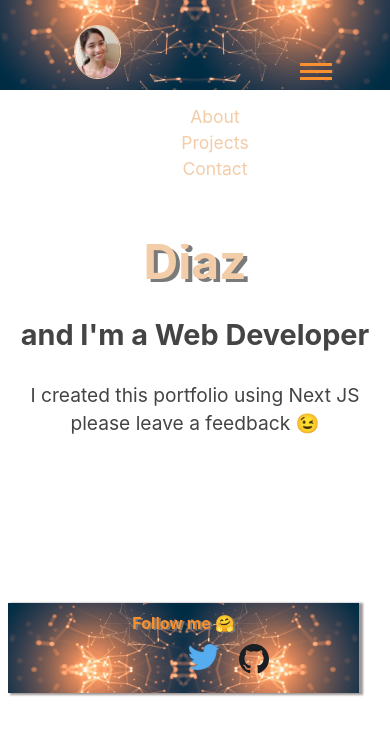
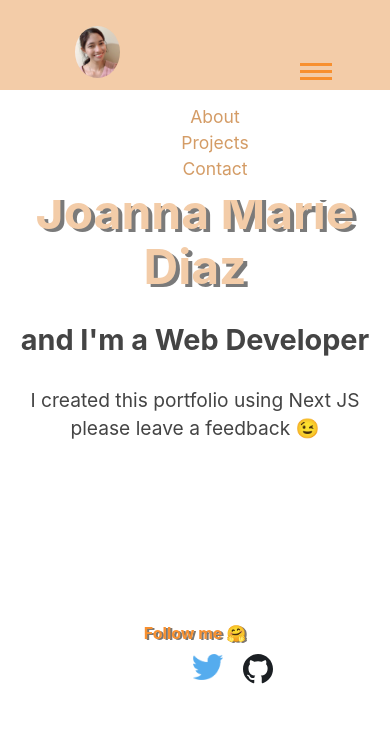
Before and after one commit to rcjdiv/mysite, a Next.js app: page / in a window 390 px wide. Both pictures are taken after a click on the element 312 px from the left and 75 px from the top of the page. Shown: the top 734 px of the page. Built offline with nearby package versions, Linux system fonts and the light colour scheme; a web font is replaced by a local one.

Commit message:
Responsive Editing

```diff
--- a/components/Main.js
+++ b/components/Main.js
@@ -16,7 +16,7 @@ const Main = () => {
       <div>
         <img className={mainStyles.me} src="/images/profile.jpg" alt="me" />
       </div>
-      <Footer margin={165} />
+      <Footer margin={170} />
     </div>
   );
 };
--- a/styles/Footer.module.css
+++ b/styles/Footer.module.css
@@ -1,30 +1,30 @@
 .footer {
   position: relative;
-  width: 90vw;
+  width: 40vw;
   height: 90px;
   padding: 10px;
+  margin: 0 auto;
   /* background-image: linear-gradient(
     to bottom,
     rgb(243, 204, 168),
     rgb(248, 144, 47)
   ); */
-  background-image: url('../public/images/polygon3.png');
+  /* background-image: url('../public/images/polygon3.png'); */
   background-size: 100%;
   background-position: 50% 30%;
-  box-shadow: 3px 1px 2px 1px #a09797;
+  /* box-shadow: 3px 1px 2px 1px #a09797; */
   display: flex;
   justify-content: center;
   align-items: center;
   flex-direction: column;
-  flex-shrink: 0;
+  text-align: center;
 }
 
 .logo {
   position: absolute;
   width: 15%;
-  left: 43%;
-  margin: 10px auto;
-  padding: 20px;
+  /* margin: 10px auto; */
+  /* padding: 20px; */
   text-align: center;
   display: flex;
   flex-direction: row;
--- a/styles/Main.module.css
+++ b/styles/Main.module.css
@@ -1,7 +1,8 @@
 .mainDiv {
   width: 100%;
   margin: 0 auto;
-  height: 80vh;
+  height: 75vh;
+  padding: 5px;
 }
 
 .me {
--- a/styles/Nav.module.css
+++ b/styles/Nav.module.css
@@ -1,15 +1,15 @@
 .nav {
   height: 35%;
   padding: 10px;
-  /* background: rgb(243, 204, 168); */
-  background-image: url('../public/images/polygon3.png');
+  background: rgb(243, 204, 168);
+  /* background-image: url('../public/images/polygon3.png'); */
   background-size: 100%;
   background-position: 50% 70%;
-  color: rgb(243, 204, 168);
+  color: rgb(212, 156, 102);
   display: flex;
   align-items: center;
   justify-content: center;
-  box-shadow: 1px -5px 10px 5px #7a7a7a;
+  box-shadow: 1px -2px 3px 1px #7a7a7a;
   /* overflow: hidden; */
 }
 
@@ -97,7 +97,7 @@
   position: relative;
   top: 14%;
   width: 100%;
-  height: 70%;
+  height: 50%;
   z-index: 3;
   background: white;
   padding-top: 10%;
@@ -155,7 +155,7 @@
   .name {
     position: absolute;
     top: 20px;
-    color: rgb(243, 204, 168);
+    /* color: rgb(248, 144, 47); */
     left: 20%;
     font-size: 3vw;
   }
```
Also changed, not shown: styles/Contact.module.css (+12 -2 lines).
